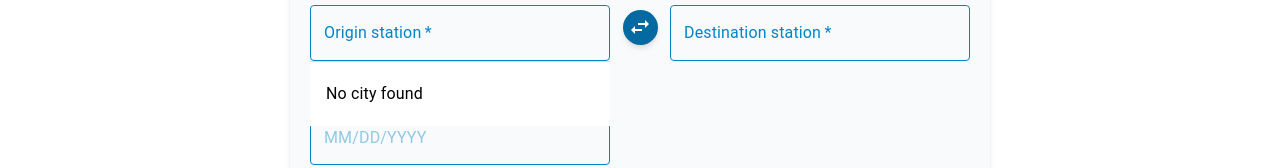
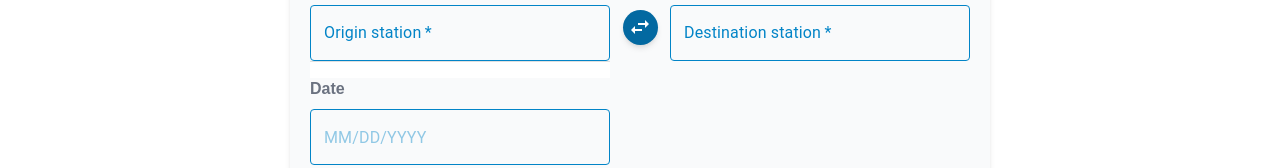
Before and after one commit to iamsabbirsobhani/trainease-frontend, a Next.js app: page / in a window 1280 px wide. Shown: the part 1177-1345 px from the top of the page. Built offline with nearby package versions, Linux system fonts and the light colour scheme.

Commit message:
'no city found' true at beginning make false

```diff
--- a/components/Home/DestinationForm/components/Form.tsx
+++ b/components/Home/DestinationForm/components/Form.tsx
@@ -1,12 +1,11 @@
 'use client';
-import React, { useCallback, useState } from 'react';
+import React, { useState } from 'react';
 import stationData from '@/public/stations.json';
 import SwapHorizIcon from '@mui/icons-material/SwapHoriz';
 import { Button, TextField } from '@mui/material';
 import { DatePicker } from '@mui/x-date-pickers/DatePicker';
 import styled from '@emotion/styled';
 import debounce from 'lodash/debounce';
-import { throttle } from 'lodash';
 import CityList from './CityList';
 
 export interface Station {
@@ -31,7 +30,7 @@ export default function Form() {
   const [date, setDate] = useState<any>();
   const [typingFrom, setTypingFrom] = useState(false);
   const [selectedIndex, setSelectedIndex] = useState(1);
-  const [notFound, setNotFound] = useState(true);
+  const [notFound, setNotFound] = useState(false);
 
   const StyledButton = styled(Button)`
     &.MuiButton-root {
@@ -101,7 +100,6 @@ export default function Form() {
     const value = e.target.value;
 
     if (value === '') {
-      // setCitiesFrom(stations);
       setTypingFrom(false);
       setcitiesTypingLetter('');
       setCityLoading(false);
```
